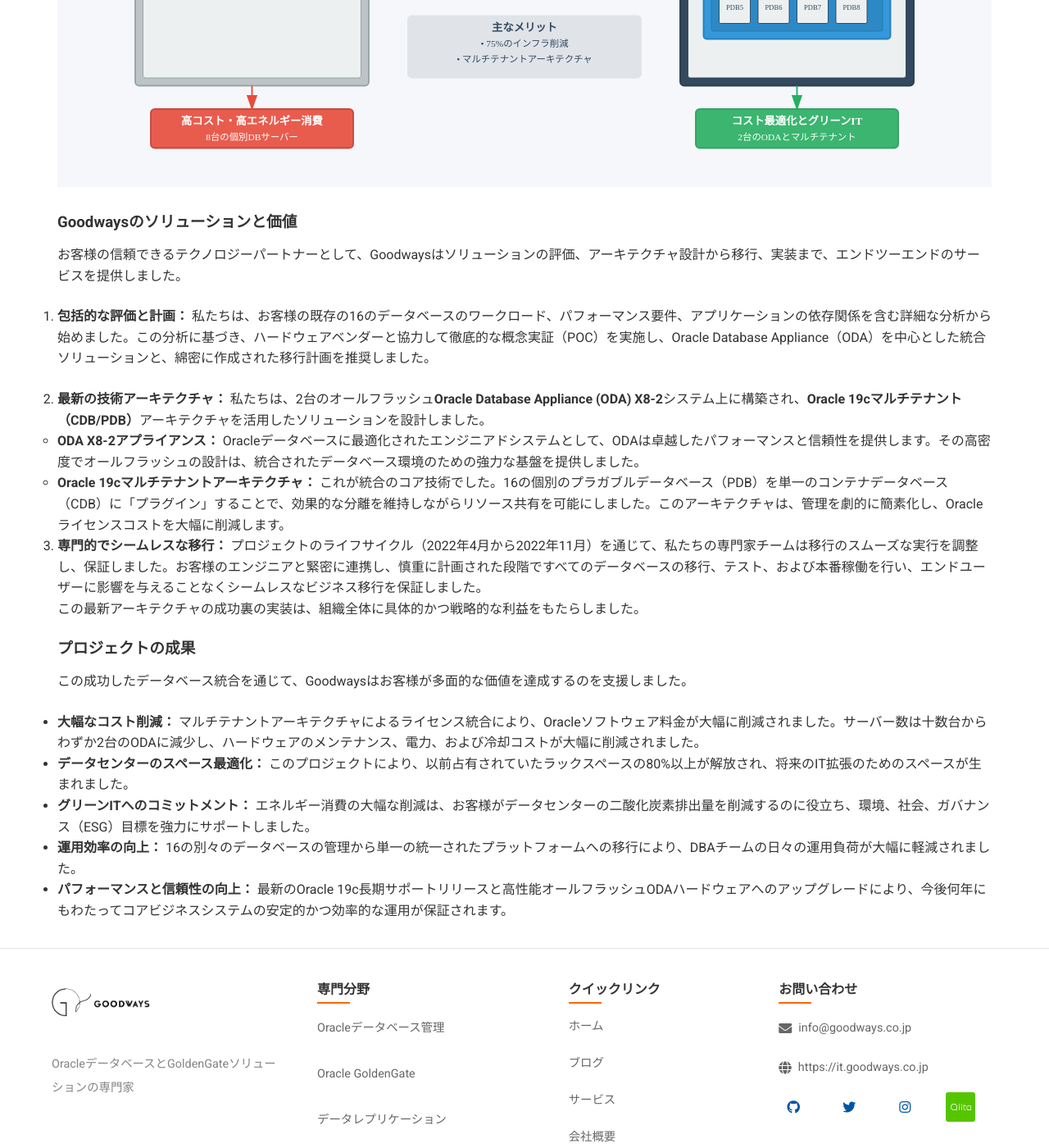
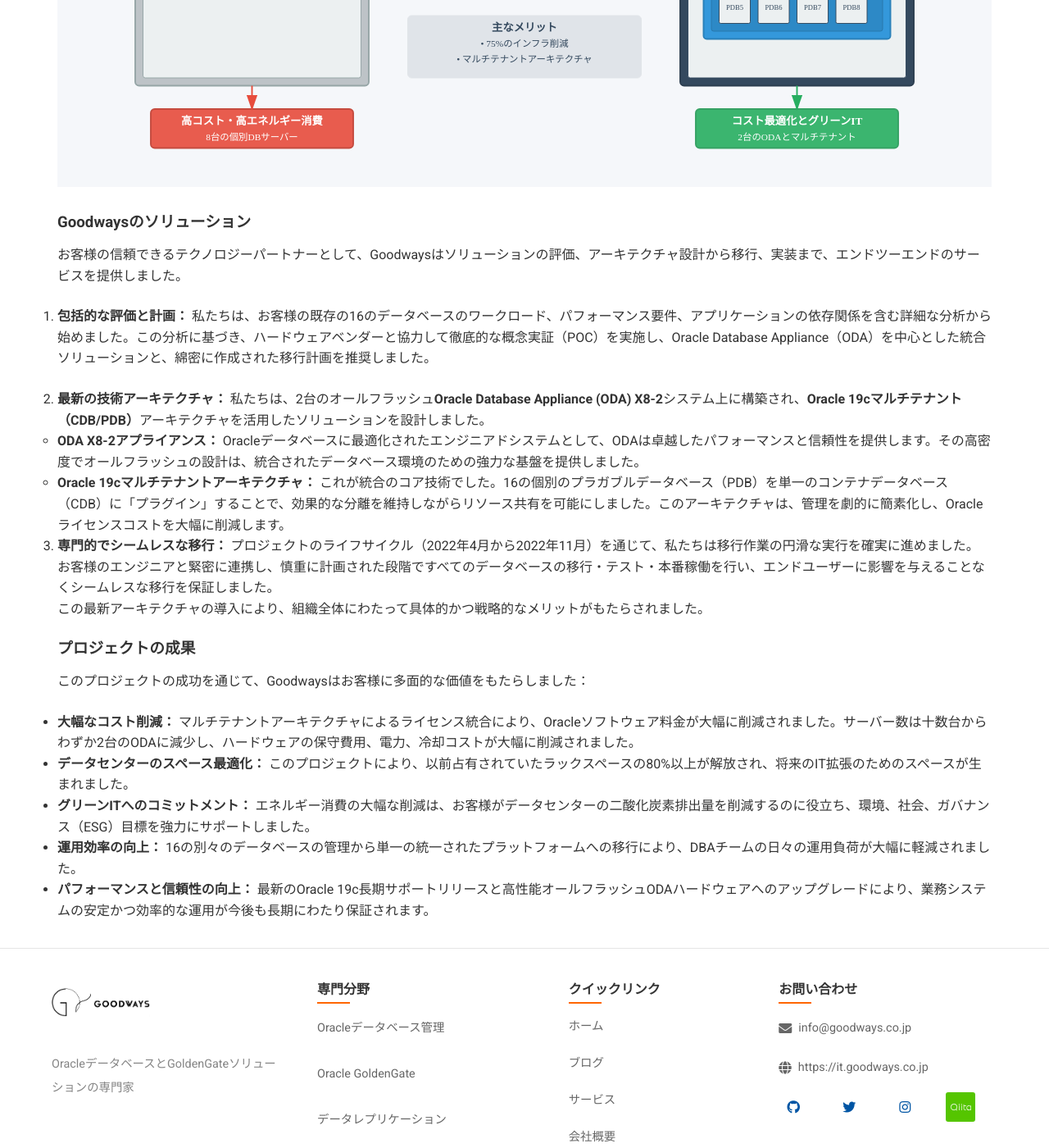
Before and after one commit to goodwaysIT/ja, a Jekyll site: the page built from _projects/database-consolidation-modernization.md, in a window 1280 px wide and 1400 px high, scrolled down 1253 px. Shown: the whole window at 82% size. Built offline with Jekyll 4.4.1, drawn with Linux system fonts in a browser that asks for light colours; some of the changed text lies outside the part shown.

Commit message:
Update database-consolidation-modernization.md

```diff
--- a/_projects/database-consolidation-modernization.md
+++ b/_projects/database-consolidation-modernization.md
@@ -19,15 +19,15 @@ tags: ["データベース統合", "Oracle 19c", "CDB/PDB", "ODA", "データセ
 お客様の目標は明確でした。ITインフラを最適化し、大幅なコスト削減を達成し、企業のグリーンで持続可能な開発戦略に沿うことでした。プロジェクトの主な課題は次のとおりです。
 
 - **インフラのスプロール化：** 16のデータベースが複数の老朽化したサーバーに散在しており、管理が複雑化し、貴重なデータセンターのスペースと電力リソースを消費していました。
-- **高い運用コスト：** 高価なOracleライセンス料、ハードウェアのメンテナンスコスト、上昇する電気代の組み合わせが、重いIT運用負担となっていました。
+- **高い運用コスト：** 高価なOracleライセンス料、ハードウェアの保守費用、上昇する電気代の組み合わせが、重いIT運用負担となっていました。
 - **移行リスクとビジネス継続性：** 16の稼働中データベースを、オンラインサービスに影響を与えることなく、安全かつスムーズに新しいプラットフォームに移行することは、重要かつ複雑な課題でした。
-- **将来性への対応：** 新しいプラットフォームは、現在の問題を解決するだけでなく、将来のビジネス成長をサポートするための堅牢なパフォーマンスとスケーラビリティを提供する必要がありました。
+- **将来への対応：** 新しいプラットフォームは、現在の問題を解決するだけでなく、将来のビジネス成長をサポートするための堅牢なパフォーマンスとスケーラビリティを提供する必要がありました。
 
 
 
 ![データベース統合アーキテクチャ]({{ '/assets/images/case-studies/database-consolidation.svg' | relative_url }})
 
-### Goodwaysのソリューションと価値
+### Goodwaysのソリューション
 
 お客様の信頼できるテクノロジーパートナーとして、Goodwaysはソリューションの評価、アーキテクチャ設計から移行、実装まで、エンドツーエンドのサービスを提供しました。
 
@@ -40,16 +40,16 @@ tags: ["データベース統合", "Oracle 19c", "CDB/PDB", "ODA", "データセ
     - **Oracle 19cマルチテナントアーキテクチャ：** これが統合のコア技術でした。16の個別のプラガブルデータベース（PDB）を単一のコンテナデータベース（CDB）に「プラグイン」することで、効果的な分離を維持しながらリソース共有を可能にしました。このアーキテクチャは、管理を劇的に簡素化し、Oracleライセンスコストを大幅に削減します。
 
 3.  **専門的でシームレスな移行：**
-    プロジェクトのライフサイクル（2022年4月から2022年11月）を通じて、私たちの専門家チームは移行のスムーズな実行を調整し、保証しました。お客様のエンジニアと緊密に連携し、慎重に計画された段階ですべてのデータベースの移行、テスト、および本番稼働を行い、エンドユーザーに影響を与えることなくシームレスなビジネス移行を保証しました。
+    プロジェクトのライフサイクル（2022年4月から2022年11月）を通じて、私たちは移行作業の円滑な実行を確実に進めました。お客様のエンジニアと緊密に連携し、慎重に計画された段階ですべてのデータベースの移行・テスト・本番稼働を行い、エンドユーザーに影響を与えることなくシームレスな移行を保証しました。
 
-この最新アーキテクチャの成功裏の実装は、組織全体に具体的かつ戦略的な利益をもたらしました。
+この最新アーキテクチャの導入により、組織全体にわたって具体的かつ戦略的なメリットがもたらされました。
 
 ### プロジェクトの成果
 
-この成功したデータベース統合を通じて、Goodwaysはお客様が多面的な価値を達成するのを支援しました。
+このプロジェクトの成功を通じて、Goodwaysはお客様に多面的な価値をもたらしました：
 
-- **大幅なコスト削減：** マルチテナントアーキテクチャによるライセンス統合により、Oracleソフトウェア料金が大幅に削減されました。サーバー数は十数台からわずか2台のODAに減少し、ハードウェアのメンテナンス、電力、および冷却コストが大幅に削減されました。
+- **大幅なコスト削減：** マルチテナントアーキテクチャによるライセンス統合により、Oracleソフトウェア料金が大幅に削減されました。サーバー数は十数台からわずか2台のODAに減少し、ハードウェアの保守費用、電力、冷却コストが大幅に削減されました。
 - **データセンターのスペース最適化：** このプロジェクトにより、以前占有されていたラックスペースの80%以上が解放され、将来のIT拡張のためのスペースが生まれました。
 - **グリーンITへのコミットメント：** エネルギー消費の大幅な削減は、お客様がデータセンターの二酸化炭素排出量を削減するのに役立ち、環境、社会、ガバナンス（ESG）目標を強力にサポートしました。
 - **運用効率の向上：** 16の別々のデータベースの管理から単一の統一されたプラットフォームへの移行により、DBAチームの日々の運用負荷が大幅に軽減されました。
-- **パフォーマンスと信頼性の向上：** 最新のOracle 19c長期サポートリリースと高性能オールフラッシュODAハードウェアへのアップグレードにより、今後何年にもわたってコアビジネスシステムの安定的かつ効率的な運用が保証されます。
+- **パフォーマンスと信頼性の向上：** 最新のOracle 19c長期サポートリリースと高性能オールフラッシュODAハードウェアへのアップグレードにより、業務システムの安定かつ効率的な運用が今後も長期にわたり保証されます。
```
